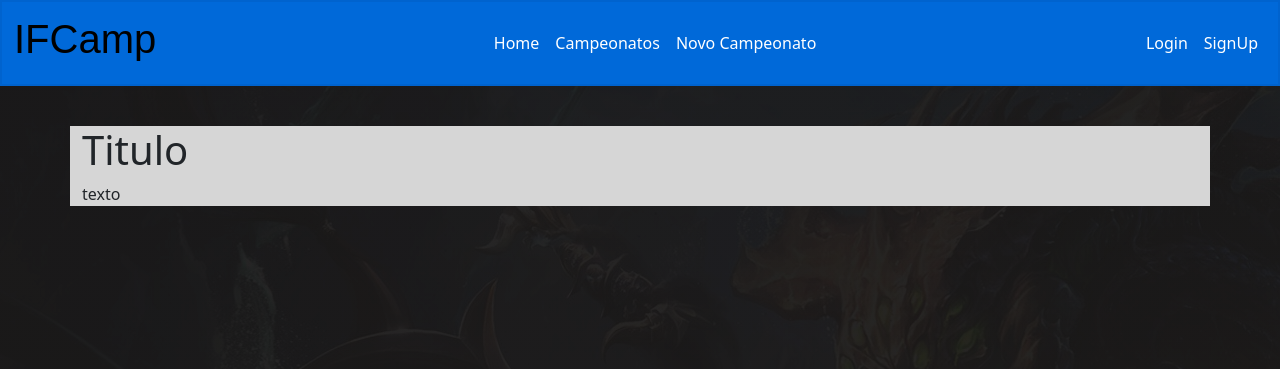
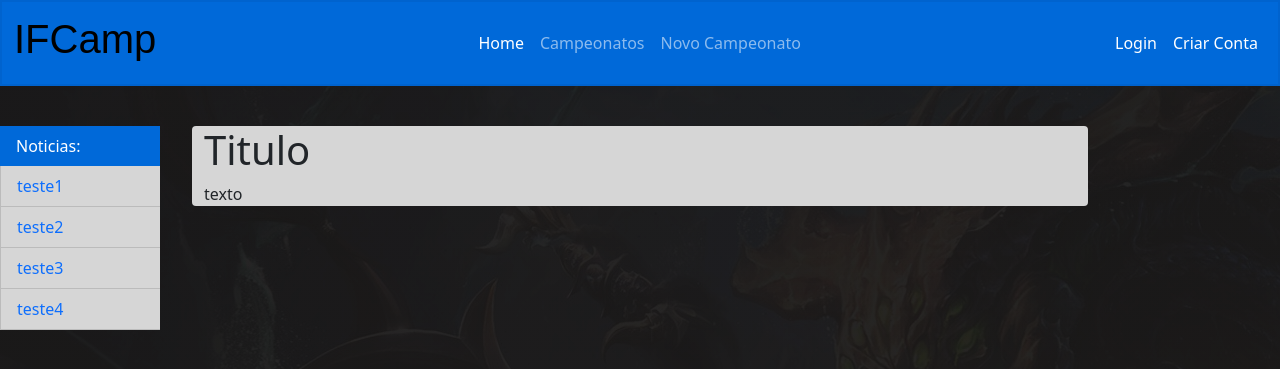
Before and after one commit to joaogabriel01/Projeto---IFCamp, a Flask app: page / in a window 1280 px wide. Shown: the top 369 px of the page. Run offline with Flask 2, Linux system fonts and the light colour scheme; some libraries are stand-ins or nearby versions.

Commit message:
Prototipo - IHC

```diff
--- a/ifcamp/templates/index.html
+++ b/ifcamp/templates/index.html
@@ -1,6 +1,41 @@
 {% extends "template.html" %}
 {% block conteudo %}
-    <div class="container" style="background: #d6d6d6; margin-top:40px">
+
+<script>
+  document.querySelector('.link-home').classList.add("active");
+</script>
+
+<div class="container-fluid " style="width: 160px; float: left; margin-top: 40px;">
+  <div class="row flex-nowrap">
+      <div class="w-100 px-0">
+          <div id="sidebar" class="" >
+              <div id="sidebar-nav" class="list-group border-0 rounded-0 text-sm-start mg">
+                  <span class="list-group-item border-end-0 d-flex text-truncate" data-bs-parent="#sidebar" style="background-color: #0069d9; color: white; border: 3px;">Noticias:</span>
+
+                  <div class="list-group-item border-end-0 d-flex text-truncate" data-bs-parent="#sidebar" style="background-color: #d6d6d6;">
+                    <a href="" style=" text-decoration:none;">teste1</a>
+                  </div>
+                  <div class="list-group-item border-end-0 d-flex text-truncate" data-bs-parent="#sidebar" style="background-color: #d6d6d6;">
+                    <a href="" style=" text-decoration:none;">teste2</a>
+                  </div>
+                  <div class="list-group-item border-end-0 d-flex text-truncate" data-bs-parent="#sidebar" style="background-color: #d6d6d6;">
+                    <a href="" style=" text-decoration:none;">teste3</a>
+                  </div>
+                  <div class="list-group-item border-end-0 d-flex text-truncate" data-bs-parent="#sidebar" style="background-color: #d6d6d6;">
+                    <a href="" style=" text-decoration:none;">teste4</a>
+                  </div>
+
+
+              </div>
+
+          </div>
+      </div>
+  </div>
+</div>
+
+
+
+    <div class="container rounded" style="background: #d6d6d6; margin-top:40px; width:70%">
       <h1>Titulo</h1>
       <p>texto</p>
     </div>
--- a/ifcamp/templates/login.html
+++ b/ifcamp/templates/login.html
@@ -49,14 +49,14 @@
                 {% endwith %}
             </div>
             <div class="login-form">
-                <form action="/autenticar" method="post">
+                <form action="/autenticar" method="post" class="rounded">
                     <h2 class="text-center">Log in</h2>
                     <input type="hidden" name="proxima" value="{{proxima}}">
                     <div class="form-group">
-                        <input name="usuario" type="text" class="form-control" placeholder="Username" required="required">
+                        <input name="usuario" type="text" class="form-control" placeholder="Usuário" required="required">
                     </div>
                     <div class="form-group">
-                        <input name="senha" type="password" class="form-control" placeholder="Password" required="required">
+                        <input name="senha" type="password" class="form-control" placeholder="Senha" required="required">
                     </div>
                     <div class="form-group">
                         <button type="submit" class="btn btn-primary btn-block">Log in</button>
--- a/ifcamp/templates/novo.html
+++ b/ifcamp/templates/novo.html
@@ -1,5 +1,10 @@
 {% extends "template.html" %}
 {% block conteudo %}
+
+<script>
+  document.querySelector('.link-novo').classList.add("active");
+</script>
+
     <div class="container rounded" style="background: #dcdcdc; margin-top:40px; padding:20px;">
       <form action="/criar_camp" method="post">
         <fieldset>
--- a/ifcamp/templates/signup.html
+++ b/ifcamp/templates/signup.html
@@ -38,13 +38,13 @@
         <body style="width: 100%; height: 100%; background: linear-gradient(rgba(26, 25, 25, 0.95),rgba(26, 25, 25, 0.95)), url(../static/lol.jpg) no-repeat fixed; display: grid;">
 
             <div class="login-form" style="margin:auto;">
-                <form action="/registrar_conta" method="post">
+                <form action="/registrar_conta" method="post" class="rounded">
                     <h2 class="text-center">Criar Conta</h2>
                     <div class="form-group">
-                        <input name="usuario" type="text" class="form-control" placeholder="Username" required="required">
+                        <input name="usuario" type="text" class="form-control" placeholder="Usuario" required="required">
                     </div>
                     <div class="form-group">
-                        <input name="senha" type="password" class="form-control" placeholder="Password" required="required">
+                        <input name="senha" type="password" class="form-control" placeholder="Senha" required="required">
                     </div>
                     <div class="form-group">
                         <button type="submit" class="btn btn-primary btn-block">Criar</button>
--- a/ifcamp/templates/template.html
+++ b/ifcamp/templates/template.html
@@ -17,13 +17,13 @@
             <div class="collapse navbar-collapse" id="mob-navbar">
                 <ul class="navbar-nav mb-2 mb-lg-0 mx-auto">
                     <li class="nav-item">
-                        <a class="nav-link active" aria-current="page" href="/">Home</a>
+                        <a class="nav-link link-home" aria-current="page" href="/">Home</a>
                     </li>
                     <li class="nav-item">
-                        <a class="nav-link active" href="campeonato">Campeonatos</a>
+                        <a class="nav-link link-campeonatos" href="campeonato">Campeonatos</a>
                     </li>
                     <li class="nav-item">
-                        <a class="nav-link active" href="novo">Novo Campeonato</a>
+                        <a class="nav-link link-novo" href="novo">Novo Campeonato</a>
                     </li>
 
                 </ul>
@@ -33,7 +33,7 @@
                             <a class="nav-link active" aria-current="page" href="/login">Login</a>
                         </li>
                         <li class="nav-item">
-                            <a class="nav-link active" aria-current="page" href="/signup">SignUp</a>
+                            <a class="nav-link active" aria-current="page" href="/signup">Criar Conta</a>
                         </li>
                     </ul>
                 </form>
```
Also changed, not shown: ifcamp/templates/campeonato.html (+7 -2 lines).
